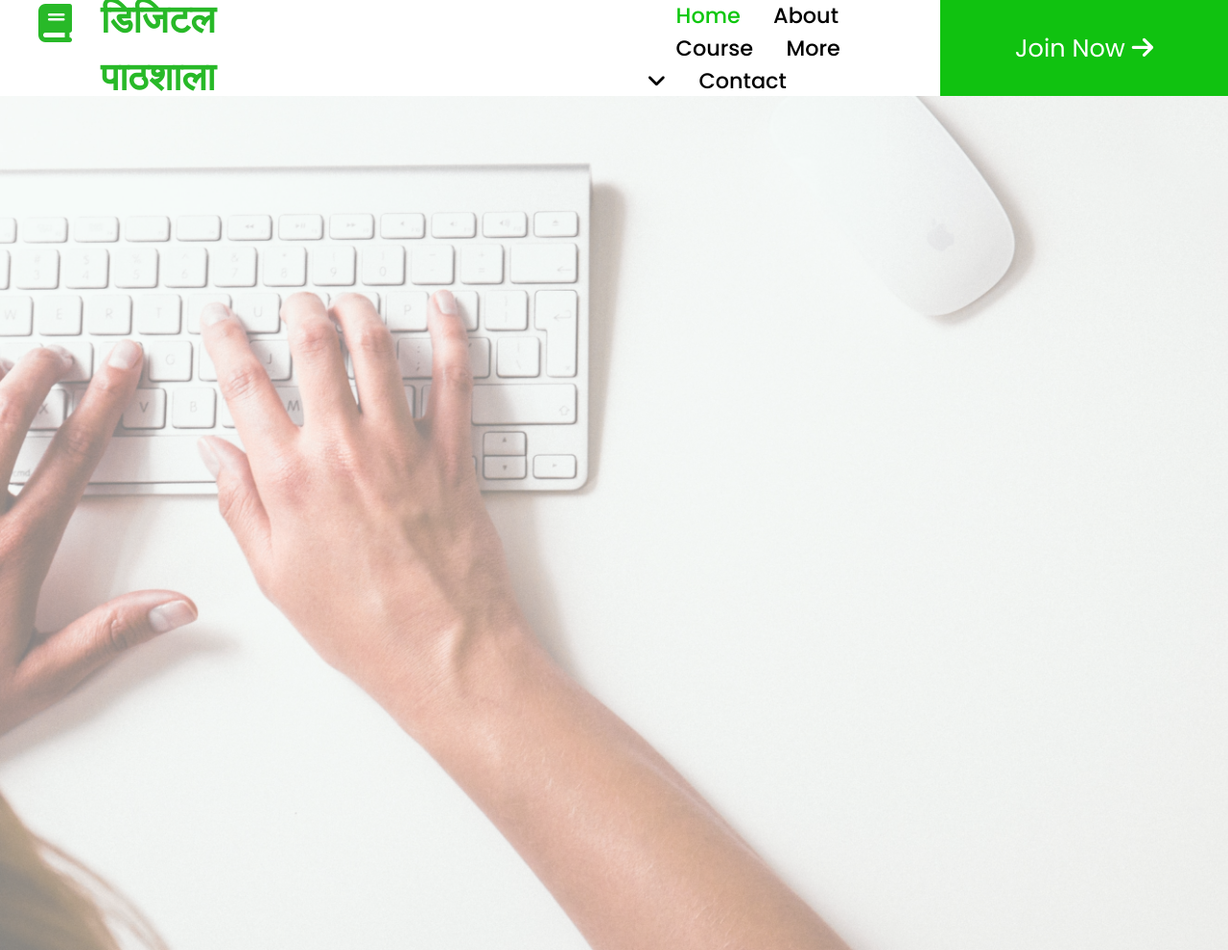
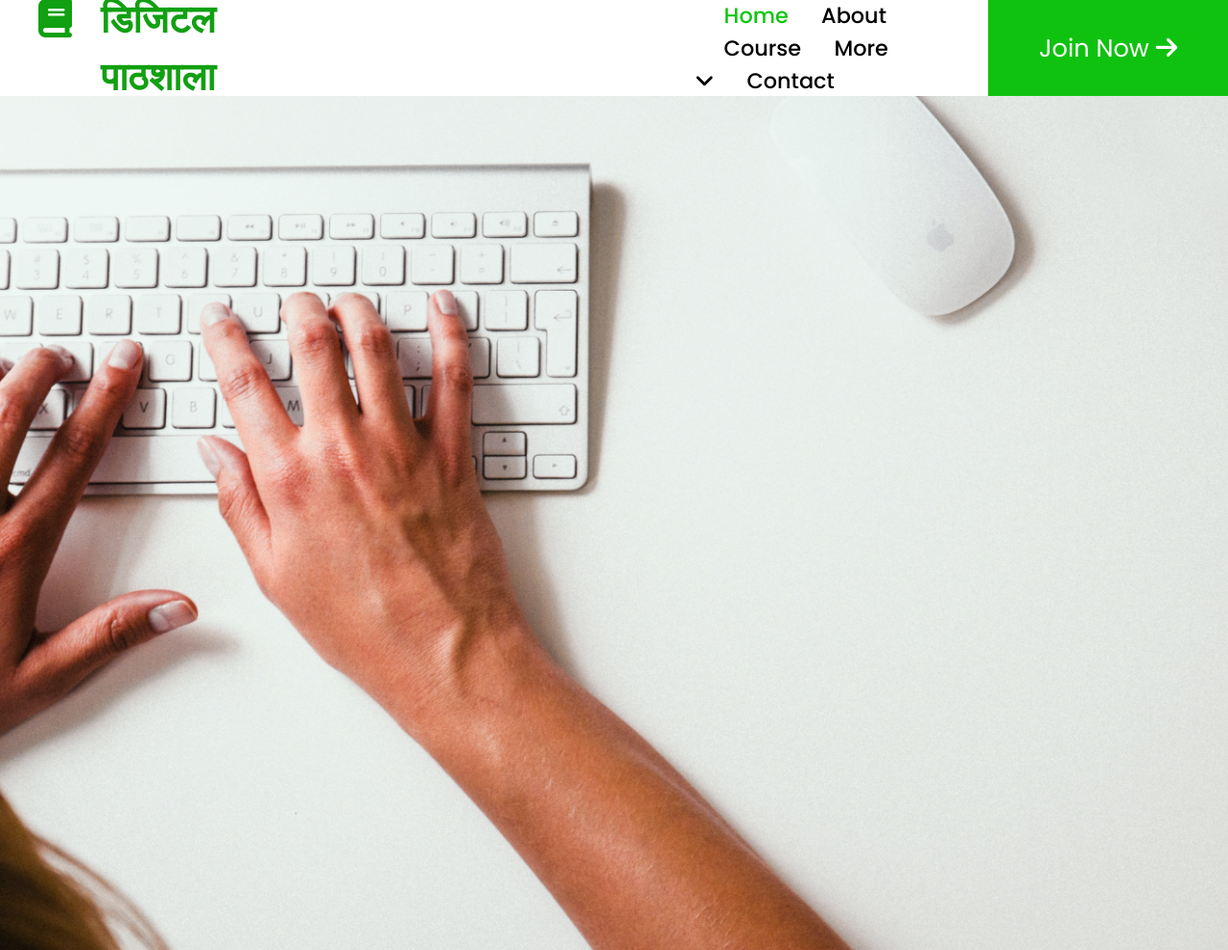
Before and after one commit to anit10stha/Digital_Pathshala, a plain HTML site: page index.html in a window 1280 px wide. Shown: the whole page at 96% size. Drawn offline with Linux system fonts and the light colour scheme.

Commit message:
arranged

```diff
--- a/style.css
+++ b/style.css
@@ -20,11 +20,8 @@
     display: flex;
     font-size: 40px;
     font-weight: 1000;
-    color: rgb(40, 185, 40);
+    color: rgb(17, 160, 17);
     margin-left: 40px;
-}
-.logo1{
-    padding-top: 5px;
 }
 
 .logo2{
@@ -32,7 +29,7 @@
 }
 
 .content{
-    margin-left: 450px;
+    margin-left: 500px;
 }
 
 .content a{
@@ -52,8 +49,7 @@
 .btn{
     margin-left: 80px;
     height: 100px;
-    width: 300px;
-    /* padding: 26px 100px; */
+    width: 250px;
     font-size: 1.6rem;
     border: none;
     background-color: rgb(16, 194, 16);
@@ -71,7 +67,4 @@
     background-repeat: no-repeat;
     background-size: cover;
     height: 890px;
-    opacity: 50%;
-
-    /* filter:contrast(-50); */
 }
```
